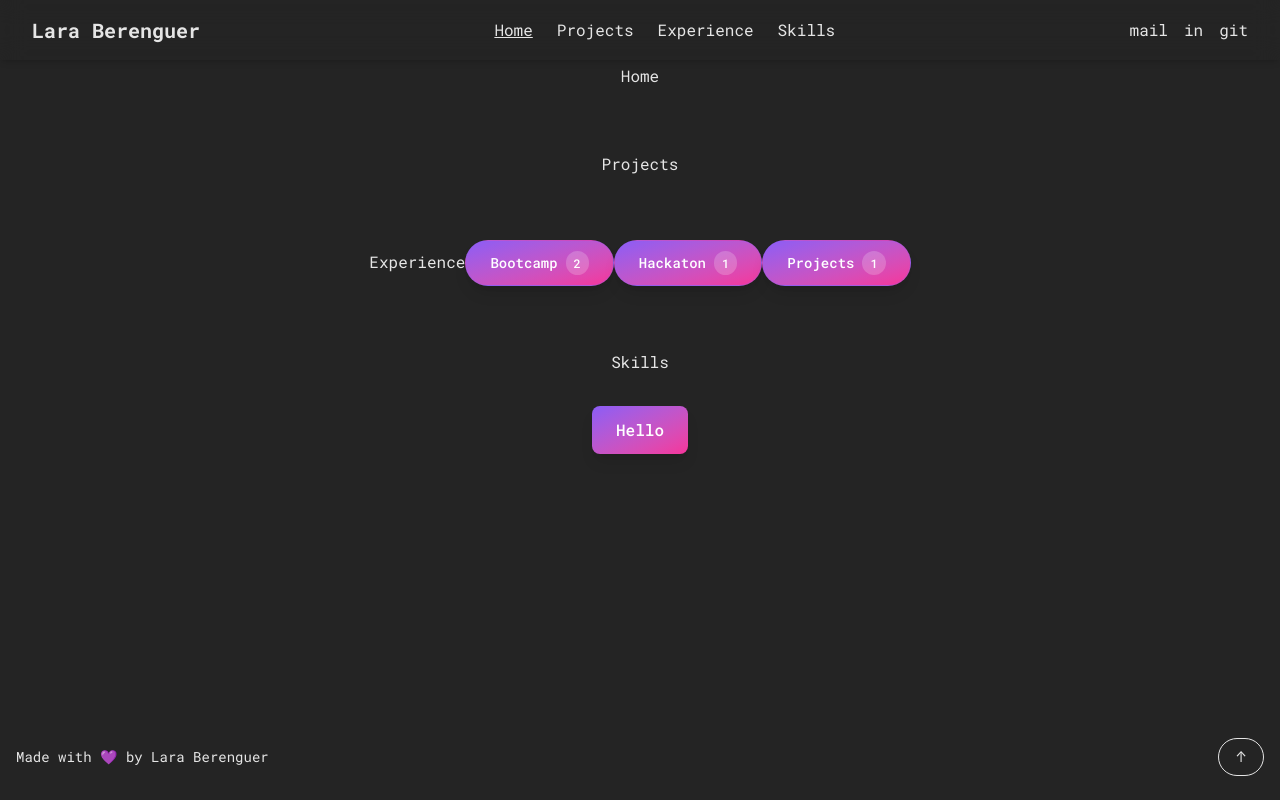
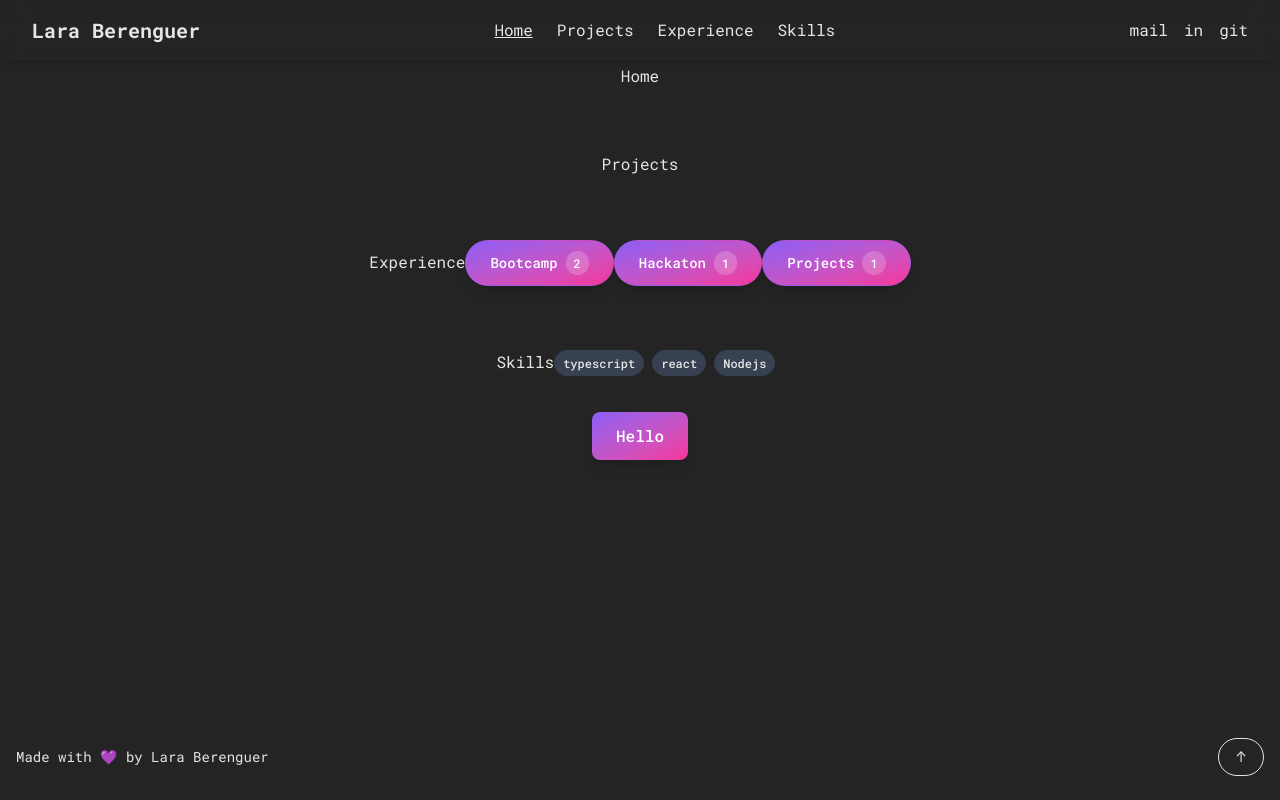
Before and after one commit to LaraBerenguer/portfolio, a React (Vite) app: page / in a window 1280 px wide. Built offline with nearby package versions, Linux system fonts and the light colour scheme.

Commit message:
Add badge for skills display

```diff
--- a/src/App.tsx
+++ b/src/App.tsx
@@ -4,6 +4,7 @@ import Footer from './layout/Footer';
 import Navbar from './layout/Navbar';
 import MainButton from './components/ui/Button';
 import Tab from './components/ui/Tab';
+import Badge from './components/ui/Badge';
 
 function App() {
   return (
@@ -25,6 +26,9 @@ function App() {
         </section>
         <section className="card" id='skills'>
           Skills
+          {["typescript", "react", "Nodejs"].map(
+            skill => <Badge skill={skill}/>
+          )}
         </section>
         <MainButton>Hello</MainButton>
       </main>
--- /dev/null
+++ b/src/components/ui/Badge.tsx
@@ -0,0 +1,15 @@
+interface BadgeProps {
+    skill: string;
+}
+
+const Badge = ({ skill }: BadgeProps) => (
+    <span
+        className="inline-block bg-contrast border border-contrast text-light text-xs font-medium px-2 py-1 rounded-full mr-2 mb-1 hover:border-light-muted transition-all duration-300"
+        role="listitem"
+        aria-label={`Technology: ${skill}`}
+    >
+        {skill}
+    </span>
+)
+
+export default Badge;
```
